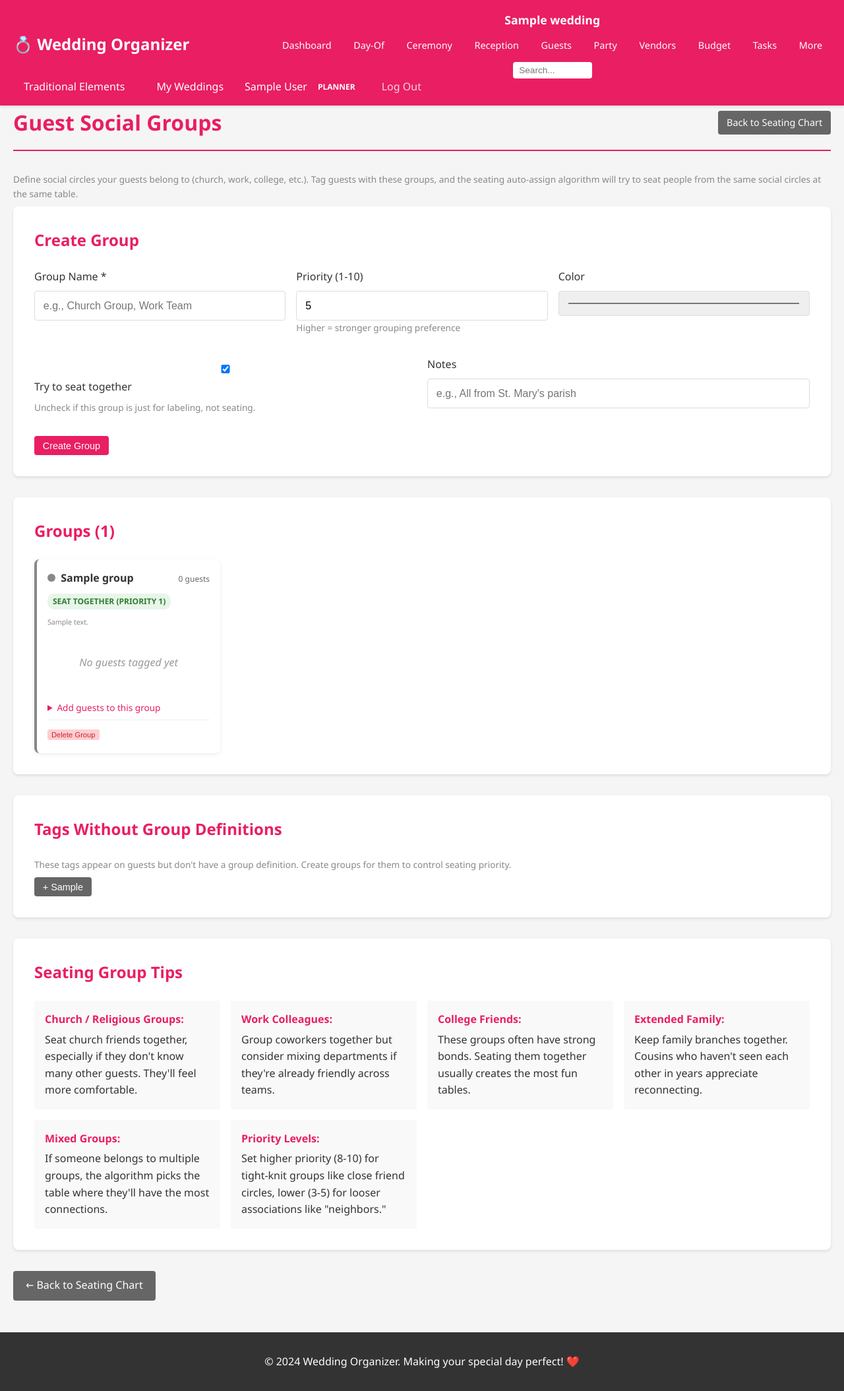
After one commit to thegspiro/The-Open-Source-Wedding-Planner, a Flask app: page /wedding/1/guest-groups in a window 1280 px wide. The commit adds this page. Shown: the whole page at 66% size. Run offline with Flask 3, Linux system fonts and the light colour scheme; the visitor is signed in with stand-in values (Sample User, id 1); tables that the repository leaves empty hold one stand-in row (values such as "Sample post").

Commit message:
Add social group tagging for smarter seating assignments
Guests can now belong to multiple social groups (church, work, college
friends, sports team, etc.) that the seating auto-assign algorithm uses
to cluster people who know each other at the same table.

New features:
- Social groups field on guest profiles (comma-separated tags)
- GuestGroup model with name, color, seat_together flag, and priority
- Group management page: create, delete, bulk-assign guests to groups
- Remove individual guests from groups
- 14 suggested group types (Church, Work, College, Neighbors, etc.)
- Orphan tag detection: tags on guests without group definitions
  show quick-create buttons

Algorithm improvements:
- Affinity scoring between guest clusters based on shared social tags
- Group priority levels (1-10) control how strongly the algorithm
  clusters members together
- Same-side bonus: guests from the same side get slight affinity boost
- Table selection now picks the table with highest affinity score
  among candidates, not just the first with space

Test verified: Church group members correctly assigned to single table.

https://claude.ai/code/session_01LDBhCGE9J2g9ND8g3URr5M

```diff
--- a/app.py
+++ b/app.py
@@ -1,7 +1,7 @@
 from flask import Flask, render_template, request, redirect, url_for, flash, jsonify, session, g, Response, make_response
 from models import (
     db, Wedding, Person, Task, Ceremony, CeremonyTimelineItem, CeremonyReading,
-    Reception, ReceptionTimelineItem, MenuItem, SeatingTable, SeatingPreference,
+    Reception, ReceptionTimelineItem, MenuItem, SeatingTable, SeatingPreference, GuestGroup,
     Honeymoon, HoneymoonItinerary, PackingItem,
     WeddingBranding, BridalPartyMember, Guest,
     Budget, BudgetExpense, BudgetCategoryLimit, Vendor, RegistryItem, Attire, TraditionalElement,
@@ -13,7 +13,7 @@ from models import (
     VendorNote, VendorQuote, SpeechToast, WeddingFavor,
     ActivityLog, Comment,
     BUDGET_TEMPLATES, POST_WEDDING_TASKS, INVITATION_WORDING_TEMPLATES,
-    TABLE_SIZE_REFERENCE, TABLE_ROLES
+    TABLE_SIZE_REFERENCE, TABLE_ROLES, SUGGESTED_GROUP_TYPES
 )
 import random
 from datetime import datetime, timedelta, date
@@ -906,7 +906,8 @@ def guest_add(wedding_id):
             guest_type=request.form.get('guest_type'),
             side=request.form.get('side'),
             dietary_restrictions=request.form.get('dietary_restrictions'),
-            household_group=request.form.get('household_group')
+            household_group=request.form.get('household_group'),
+            social_groups=request.form.get('social_groups')
         )
         db.session.add(guest)
         db.session.commit()
@@ -938,6 +939,7 @@ def guest_edit(wedding_id, guest_id):
         guest.gift_description = request.form.get('gift_description')
         guest.thank_you_sent = request.form.get('thank_you_sent') == 'on'
         guest.household_group = request.form.get('household_group')
+        guest.social_groups = request.form.get('social_groups')
         db.session.commit()
         flash('Guest updated!', 'success')
         return redirect(url_for('guests_view', wedding_id=wedding_id))
@@ -3007,6 +3009,116 @@ def budget_payment_schedule(wedding_id):
 # SEATING CHART & BUILDER ROUTES
 # ============================================
 
+# ============================================
+# GUEST SOCIAL GROUPS
+# ============================================
+
+@app.route('/wedding/<int:wedding_id>/guest-groups')
+@login_required
+def guest_groups_view(wedding_id):
+    wedding = Wedding.query.get_or_404(wedding_id)
+    groups = GuestGroup.query.filter_by(wedding_id=wedding_id).order_by(GuestGroup.name).all()
+    attending = [g for g in wedding.guests if g.rsvp_status == 'accepted']
+
+    # Build a summary of how many guests are in each group
+    group_counts = {}
+    for grp in groups:
+        count = 0
+        for guest in attending:
+            if guest.social_groups:
+                tags = [t.strip() for t in guest.social_groups.split(',')]
+                if grp.name in tags:
+                    count += 1
+        group_counts[grp.id] = count
+
+    # Find all unique tags currently in use
+    all_tags = set()
+    for guest in wedding.guests:
+        if guest.social_groups:
+            for tag in guest.social_groups.split(','):
+                tag = tag.strip()
+                if tag:
+                    all_tags.add(tag)
+
+    return render_template('guests/groups.html', wedding=wedding, groups=groups,
+                         group_counts=group_counts, all_tags=sorted(all_tags),
+                         suggested=SUGGESTED_GROUP_TYPES, guests=attending)
+
+
+@app.route('/wedding/<int:wedding_id>/guest-groups/add', methods=['POST'])
+@login_required
+def guest_group_add(wedding_id):
+    name = request.form.get('name', '').strip()
+    if not name:
+        flash('Group name is required.', 'warning')
+        return redirect(url_for('guest_groups_view', wedding_id=wedding_id))
+
+    existing = GuestGroup.query.filter_by(wedding_id=wedding_id, name=name).first()
+    if existing:
+        flash(f'Group "{name}" already exists.', 'warning')
+        return redirect(url_for('guest_groups_view', wedding_id=wedding_id))
+
+    group = GuestGroup(
+        wedding_id=wedding_id,
+        name=name,
+        color=request.form.get('color', ''),
+        seat_together=request.form.get('seat_together') != 'off',
+        priority=request.form.get('priority', 5, type=int),
+        notes=request.form.get('notes', '')
+    )
+    db.session.add(group)
+    db.session.commit()
+    log_activity(wedding_id, 'added', 'guest_group', name)
+    flash(f'Group "{name}" created!', 'success')
+    return redirect(url_for('guest_groups_view', wedding_id=wedding_id))
+
+
+@app.route('/wedding/<int:wedding_id>/guest-groups/<int:group_id>/delete', methods=['POST'])
+@login_required
+def guest_group_delete(wedding_id, group_id):
+    group = GuestGroup.query.get_or_404(group_id)
+    name = group.name
+    db.session.delete(group)
+    db.session.commit()
+    flash(f'Group "{name}" deleted.', 'success')
+    return redirect(url_for('guest_groups_view', wedding_id=wedding_id))
+
+
+@app.route('/wedding/<int:wedding_id>/guest-groups/<int:group_id>/assign', methods=['POST'])
+@login_required
+def guest_group_bulk_assign(wedding_id, group_id):
+    """Add a social group tag to multiple guests at once."""
+    group = GuestGroup.query.get_or_404(group_id)
+    guest_ids = request.form.getlist('guest_ids')
+    count = 0
+    for gid in guest_ids:
+        guest = Guest.query.get(int(gid))
+        if guest:
+            existing_tags = [t.strip() for t in (guest.social_groups or '').split(',') if t.strip()]
+            if group.name not in existing_tags:
+                existing_tags.append(group.name)
+                guest.social_groups = ', '.join(existing_tags)
+                count += 1
+    db.session.commit()
+    flash(f'Added {count} guests to "{group.name}".', 'success')
+    return redirect(url_for('guest_groups_view', wedding_id=wedding_id))
+
+
+@app.route('/wedding/<int:wedding_id>/guest-groups/<int:group_id>/remove-guest/<int:guest_id>', methods=['POST'])
+@login_required
+def guest_group_remove_guest(wedding_id, group_id, guest_id):
+    """Remove a social group tag from a single guest."""
+    group = GuestGroup.query.get_or_404(group_id)
+    guest = Guest.query.get_or_404(guest_id)
+    if guest.social_groups:
+        tags = [t.strip() for t in guest.social_groups.split(',') if t.strip()]
+        tags = [t for t in tags if t != group.name]
+        guest.social_groups = ', '.join(tags) if tags else None
+        db.session.commit()
+    flash(f'{guest.name} removed from "{group.name}".', 'success')
+    return redirect(url_for('guest_groups_view', wedding_id=wedding_id))
+
+
 @app.route('/wedding/<int:wedding_id>/seating-chart')
 @login_required
 def seating_chart(wedding_id):
@@ -3418,6 +3530,41 @@ def seating_auto_assign(wedding_id):
         if a in guest_ids and b in guest_ids:
             apart_roots.add((find(a), find(b)))
 
+    # --- Social Group Affinity ---
+    # Build a map: group_root -> set of social tags
+    group_tags = {}
+    for root, members in groups.items():
+        tags = set()
+        for g in members:
+            if g.social_groups:
+                for tag in g.social_groups.split(','):
+                    tag = tag.strip()
+                    if tag:
+                        tags.add(tag)
+        group_tags[root] = tags
+
+    # Load group priorities from GuestGroup definitions
+    defined_groups = GuestGroup.query.filter_by(wedding_id=wedding_id).all()
+    group_priority = {dg.name: dg.priority for dg in defined_groups}
+    group_seat_together = {dg.name: dg.seat_together for dg in defined_groups}
+
+    def affinity_score(root_a, root_b):
+        """Compute how much two groups want to be at the same table.
+        Higher score = more affinity. Based on shared social tags."""
+        tags_a = group_tags.get(root_a, set())
+        tags_b = group_tags.get(root_b, set())
+        shared = tags_a & tags_b
+        score = 0
+        for tag in shared:
+            if group_seat_together.get(tag, True):  # default to True
+                score += group_priority.get(tag, 5)
+        # Also boost if same side
+        sides_a = {g.side for g in groups[root_a] if g.side}
+        sides_b = {g.side for g in groups[root_b] if g.side}
+        if sides_a & sides_b:
+            score += 2
+        return score
+
     # Categorize tables by role
     role_tables = defaultdict(list)
     for t in tables:
@@ -3457,6 +3604,13 @@ def seating_auto_assign(wedding_id):
                 return False
         return True
 
+    def table_affinity(group_root, table):
+        """Score how well this group fits at this table based on who's already there."""
+        score = 0
+        for existing_root in table_assignments[table.id]:
+            score += affinity_score(group_root, existing_root)
+        return score
+
     def place_group(grp, table):
         root = find(grp[0].id)
         for g in grp:
@@ -3483,22 +3637,29 @@ def seating_auto_assign(wedding_id):
             preferred_roles.append('vip')
         preferred_roles.append('guest')  # fallback
 
+        # Find best table: prefer tables with highest affinity to this group
+        best_table = None
+        best_score = -1
+
         for role in preferred_roles:
-            for table in role_tables.get(role, []):
-                if can_place(root, table, len(grp)):
-                    place_group(grp, table)
-                    placed = True
-                    break
-            if placed:
-                break
+            candidates = [t for t in role_tables.get(role, []) if can_place(root, t, len(grp))]
+            for table in candidates:
+                score = table_affinity(root, table)
+                if score > best_score:
+                    best_score = score
+                    best_table = table
+
+        if best_table:
+            place_group(grp, best_table)
+            placed = True
 
         if not placed:
-            # Try any table with space
-            for table in tables:
-                if can_place(root, table, len(grp)):
-                    place_group(grp, table)
-                    placed = True
-                    break
+            # Try any table with space, still preferring affinity
+            candidates = [(table_affinity(root, t), t) for t in tables if can_place(root, t, len(grp))]
+            candidates.sort(key=lambda x: -x[0])
+            if candidates:
+                place_group(grp, candidates[0][1])
+                placed = True
 
         if not placed:
             unplaced.extend(grp)
--- a/static/css/style.css
+++ b/static/css/style.css
@@ -382,6 +382,9 @@ footer p { margin: 0; }
     .seating-tables-grid { grid-template-columns: 1fr; }
 }
 
+/* Social Group Tags */
+.social-tag { font-size: 0.65rem; background: #e8eaf6; color: #3949ab; padding: 1px 5px; border-radius: 8px; margin-left: 2px; white-space: nowrap; }
+
 /* Processional */
 .processional-list { display: flex; flex-direction: column; gap: 0.75rem; max-width: 500px; margin: 0 auto; }
 .processional-item { display: flex; align-items: center; gap: 1rem; background: white; padding: 1rem; border-radius: 8px; box-shadow: 0 1px 3px rgba(0,0,0,0.1); }
--- a/templates/guests/add.html
+++ b/templates/guests/add.html
@@ -31,6 +31,11 @@
     </div>
     <div class="form-group"><label>Dietary Restrictions</label><input type="text" name="dietary_restrictions"></div>
     <div class="form-group"><label>Household Group</label><input type="text" name="household_group" placeholder="e.g., Smith Family"></div>
+    <div class="form-group">
+        <label>Social Groups</label>
+        <input type="text" name="social_groups" placeholder="e.g., Church Group, Work Colleagues, Book Club">
+        <p class="form-help">Comma-separated list of social circles this guest belongs to. Used by the seating algorithm to group people who know each other.</p>
+    </div>
     <button type="submit" class="btn-primary">Add Guest</button>
     <a href="{{ url_for('guests_view', wedding_id=wedding.id) }}" class="btn-secondary">Cancel</a>
 </form>
--- a/templates/guests/edit.html
+++ b/templates/guests/edit.html
@@ -63,6 +63,12 @@
             <div class="form-group">
                 <label for="household_group">Household Group</label>
                 <input type="text" id="household_group" name="household_group" value="{{ guest.household_group or '' }}" placeholder="e.g., Smith Family">
+            </div>
+
+            <div class="form-group">
+                <label for="social_groups">Social Groups</label>
+                <input type="text" id="social_groups" name="social_groups" value="{{ guest.social_groups or '' }}" placeholder="e.g., Church Group, Work Colleagues, Book Club">
+                <p class="form-help">Comma-separated list of social circles. The seating algorithm uses these to seat people who know each other together.</p>
             </div>
         </div>
 
--- /dev/null
+++ b/templates/guests/groups.html
@@ -0,0 +1,203 @@
+{% extends "base.html" %}
+
+{% block title %}Guest Social Groups - {{ wedding.couple_names }}{% endblock %}
+
+{% block content %}
+<div class="page-header">
+    <h1>Guest Social Groups</h1>
+    <div class="header-actions">
+        <a href="{{ url_for('seating_chart', wedding_id=wedding.id) }}" class="btn-secondary btn-small">Back to Seating Chart</a>
+    </div>
+</div>
+
+<p class="form-help">
+    Define social circles your guests belong to (church, work, college, etc.).
+    Tag guests with these groups, and the seating auto-assign algorithm will try to seat
+    people from the same social circles at the same table.
+</p>
+
+{# Create New Group #}
+<div class="module-section">
+    <h2>Create Group</h2>
+    <form method="POST" action="{{ url_for('guest_group_add', wedding_id=wedding.id) }}">
+        <div class="form-row">
+            <div class="form-group">
+                <label>Group Name *</label>
+                <input type="text" name="name" required placeholder="e.g., Church Group, Work Team" list="group-suggestions">
+                <datalist id="group-suggestions">
+                    {% for s in suggested %}
+                    <option value="{{ s }}">
+                    {% endfor %}
+                </datalist>
+            </div>
+            <div class="form-group">
+                <label>Priority (1-10)</label>
+                <input type="number" name="priority" value="5" min="1" max="10">
+                <p class="form-help">Higher = stronger grouping preference</p>
+            </div>
+            <div class="form-group">
+                <label>Color</label>
+                <input type="color" name="color" value="#e91e63" style="height:38px;">
+            </div>
+        </div>
+        <div class="form-row">
+            <div class="form-group" style="padding-top:0.5rem;">
+                <label><input type="checkbox" name="seat_together" checked> Try to seat together</label>
+                <p class="form-help">Uncheck if this group is just for labeling, not seating.</p>
+            </div>
+            <div class="form-group">
+                <label>Notes</label>
+                <input type="text" name="notes" placeholder="e.g., All from St. Mary's parish">
+            </div>
+        </div>
+        <button type="submit" class="btn-primary btn-small">Create Group</button>
+    </form>
+</div>
+
+{# Existing Groups #}
+<div class="module-section">
+    <h2>Groups ({{ groups|length }})</h2>
+    {% if groups %}
+    <div class="seating-tables-grid">
+        {% for group in groups %}
+        <div class="seating-detail-card" style="border-left-color: {{ group.color or '#e91e63' }};">
+            <div class="table-detail-header">
+                <h3>
+                    {% if group.color %}<span style="display:inline-block; width:12px; height:12px; border-radius:50%; background:{{ group.color }}; margin-right:4px;"></span>{% endif %}
+                    {{ group.name }}
+                </h3>
+                <span class="table-capacity">{{ group_counts.get(group.id, 0) }} guests</span>
+            </div>
+
+            {% if group.seat_together %}
+            <span class="role-badge" style="background: #e8f5e9; color: #2e7d32;">Seat Together (priority {{ group.priority }})</span>
+            {% else %}
+            <span class="role-badge">Label Only</span>
+            {% endif %}
+
+            {% if group.notes %}
+            <p class="table-notes"><small>{{ group.notes }}</small></p>
+            {% endif %}
+
+            {# Show members #}
+            {% set members = [] %}
+            {% for guest in guests %}
+                {% if guest.social_groups and group.name in guest.social_groups.split(',') | map('trim') | list %}
+                    {% if members.append(guest) %}{% endif %}
+                {% endif %}
+            {% endfor %}
+
+            {% if members %}
+            <ul class="table-guest-list" style="margin-top: 0.5rem;">
+                {% for guest in guests %}
+                {% if guest.social_groups %}
+                {% set tags = guest.social_groups.split(',') %}
+                {% set clean_tags = [] %}
+                {% for t in tags %}{% if clean_tags.append(t.strip()) %}{% endif %}{% endfor %}
+                {% if group.name in clean_tags %}
+                <li>
+                    <span>{{ guest.name }}</span>
+                    <form method="POST" action="{{ url_for('guest_group_remove_guest', wedding_id=wedding.id, group_id=group.id, guest_id=guest.id) }}" class="form-inline">
+                        <button type="submit" class="btn-danger btn-tiny" title="Remove from group">&times;</button>
+                    </form>
+                </li>
+                {% endif %}
+                {% endif %}
+                {% endfor %}
+            </ul>
+            {% else %}
+            <p class="empty-message" style="margin-top: 0.5rem;">No guests tagged yet</p>
+            {% endif %}
+
+            {# Add guests to this group #}
+            <details style="margin-top: 0.75rem;">
+                <summary style="cursor: pointer; font-size: 0.85rem; color: #e91e63;">Add guests to this group</summary>
+                <form method="POST" action="{{ url_for('guest_group_bulk_assign', wedding_id=wedding.id, group_id=group.id) }}" style="margin-top: 0.5rem;">
+                    <div style="max-height: 150px; overflow-y: auto; border: 1px solid #ddd; padding: 0.5rem; border-radius: 4px; background: #fff; font-size: 0.85rem;">
+                        {% for guest in guests %}
+                        {% set already_in = false %}
+                        {% if guest.social_groups %}
+                            {% set tags = guest.social_groups.split(',') %}
+                            {% for t in tags %}{% if t.strip() == group.name %}{% set already_in = true %}{% endif %}{% endfor %}
+                        {% endif %}
+                        {% if not already_in %}
+                        <label style="display: block; padding: 2px 0; cursor: pointer;">
+                            <input type="checkbox" name="guest_ids" value="{{ guest.id }}">
+                            {{ guest.name }}{% if guest.side %} <small>({{ guest.side }})</small>{% endif %}
+                        </label>
+                        {% endif %}
+                        {% endfor %}
+                    </div>
+                    <button type="submit" class="btn-primary btn-tiny" style="margin-top: 0.5rem;">Add Selected</button>
+                </form>
+            </details>
+
+            <div class="table-detail-actions">
+                <form method="POST" action="{{ url_for('guest_group_delete', wedding_id=wedding.id, group_id=group.id) }}" class="form-inline">
+                    <button type="submit" class="btn-danger btn-tiny" onclick="return confirm('Delete group &quot;{{ group.name }}&quot;? Guest tags will not be removed.')">Delete Group</button>
+                </form>
+            </div>
+        </div>
+        {% endfor %}
+    </div>
+    {% else %}
+    <div class="empty-state">
+        <h2>No Groups Yet</h2>
+        <p>Create social groups above to organize your guests for seating.</p>
+    </div>
+    {% endif %}
+</div>
+
+{# Tags in use but no group defined #}
+{% set defined_names = groups|map(attribute='name')|list %}
+{% set orphan_tags = [] %}
+{% for tag in all_tags %}
+    {% if tag not in defined_names %}
+        {% if orphan_tags.append(tag) %}{% endif %}
+    {% endif %}
+{% endfor %}
+{% if orphan_tags %}
+<div class="module-section">
+    <h2>Tags Without Group Definitions</h2>
+    <p class="form-help">These tags appear on guests but don't have a group definition. Create groups for them to control seating priority.</p>
+    <div style="display: flex; flex-wrap: wrap; gap: 0.5rem;">
+        {% for tag in orphan_tags %}
+        <form method="POST" action="{{ url_for('guest_group_add', wedding_id=wedding.id) }}" style="display: inline;">
+            <input type="hidden" name="name" value="{{ tag }}">
+            <input type="hidden" name="priority" value="5">
+            <button type="submit" class="btn-secondary btn-small">+ {{ tag }}</button>
+        </form>
+        {% endfor %}
+    </div>
+</div>
+{% endif %}
+
+{# Tips #}
+<div class="module-section">
+    <h2>Seating Group Tips</h2>
+    <div class="info-grid">
+        <div class="info-item">
+            <strong>Church / Religious Groups:</strong> Seat church friends together, especially if they don't know many other guests. They'll feel more comfortable.
+        </div>
+        <div class="info-item">
+            <strong>Work Colleagues:</strong> Group coworkers together but consider mixing departments if they're already friendly across teams.
+        </div>
+        <div class="info-item">
+            <strong>College Friends:</strong> These groups often have strong bonds. Seating them together usually creates the most fun tables.
+        </div>
+        <div class="info-item">
+            <strong>Extended Family:</strong> Keep family branches together. Cousins who haven't seen each other in years appreciate reconnecting.
+        </div>
+        <div class="info-item">
+            <strong>Mixed Groups:</strong> If someone belongs to multiple groups, the algorithm picks the table where they'll have the most connections.
+        </div>
+        <div class="info-item">
+            <strong>Priority Levels:</strong> Set higher priority (8-10) for tight-knit groups like close friend circles, lower (3-5) for looser associations like "neighbors."
+        </div>
+    </div>
+</div>
+
+<div class="page-actions">
+    <a href="{{ url_for('seating_chart', wedding_id=wedding.id) }}" class="btn-secondary">&#8592; Back to Seating Chart</a>
+</div>
+{% endblock %}
--- a/templates/more_modules.html
+++ b/templates/more_modules.html
@@ -94,6 +94,9 @@
     <a href="{{ url_for('seating_chart', wedding_id=wedding.id) }}" class="dashboard-card module-link">
         <div class="card-icon">🪑</div><h3>Seating Chart</h3><p class="stat-label">Visual table assignments</p>
     </a>
+    <a href="{{ url_for('guest_groups_view', wedding_id=wedding.id) }}" class="dashboard-card module-link">
+        <div class="card-icon">👥</div><h3>Guest Groups</h3><p class="stat-label">Church, work, friend circles</p>
+    </a>
     <a href="{{ url_for('processional_order', wedding_id=wedding.id) }}" class="dashboard-card module-link">
         <div class="card-icon">🚶</div><h3>Processional Order</h3><p class="stat-label">Visual ceremony lineup</p>
     </a>
--- a/templates/seating/chart.html
+++ b/templates/seating/chart.html
@@ -6,6 +6,7 @@
 <div class="page-header">
     <h1>Seating Chart Builder</h1>
     <div class="header-actions">
+        <a href="{{ url_for('guest_groups_view', wedding_id=wedding.id) }}" class="btn-secondary btn-small">Social Groups</a>
         <a href="{{ url_for('seating_preferences', wedding_id=wedding.id) }}" class="btn-secondary btn-small">Preferences (Together/Apart)</a>
         <a href="{{ url_for('print_seating', wedding_id=wedding.id) }}" class="btn-secondary btn-small">Print</a>
     </div>
@@ -222,6 +223,7 @@
                 <li>
                     <span class="guest-info">
                         {{ guest.name }}
+                        {% if guest.social_groups %}{% for tag in guest.social_groups.split(',') %}<span class="social-tag">{{ tag.strip() }}</span>{% endfor %}{% endif %}
                         {% if guest.dietary_restrictions %}<span class="dietary-tag">{{ guest.dietary_restrictions }}</span>{% endif %}
                         {% if guest.meal_choice %}<span class="meal-tag">{{ guest.meal_choice }}</span>{% endif %}
                     </span>
@@ -296,6 +298,7 @@
                 <th>Type</th>
                 <th>Side</th>
                 <th>Household</th>
+                <th>Groups</th>
                 <th>Dietary</th>
                 {% if tables %}<th>Assign</th>{% endif %}
             </tr>
@@ -307,6 +310,7 @@
                 <td>{{ guest.guest_type or '-' }}</td>
                 <td>{{ guest.side or '-' }}</td>
                 <td>{{ guest.household_group or '-' }}</td>
+                <td>{% if guest.social_groups %}{% for tag in guest.social_groups.split(',') %}<span class="social-tag">{{ tag.strip() }}</span> {% endfor %}{% else %}-{% endif %}</td>
                 <td>{{ guest.dietary_restrictions or '-' }}</td>
                 {% if tables %}
                 <td>
```
Also changed, not shown: models.py (+22 -0 lines).
